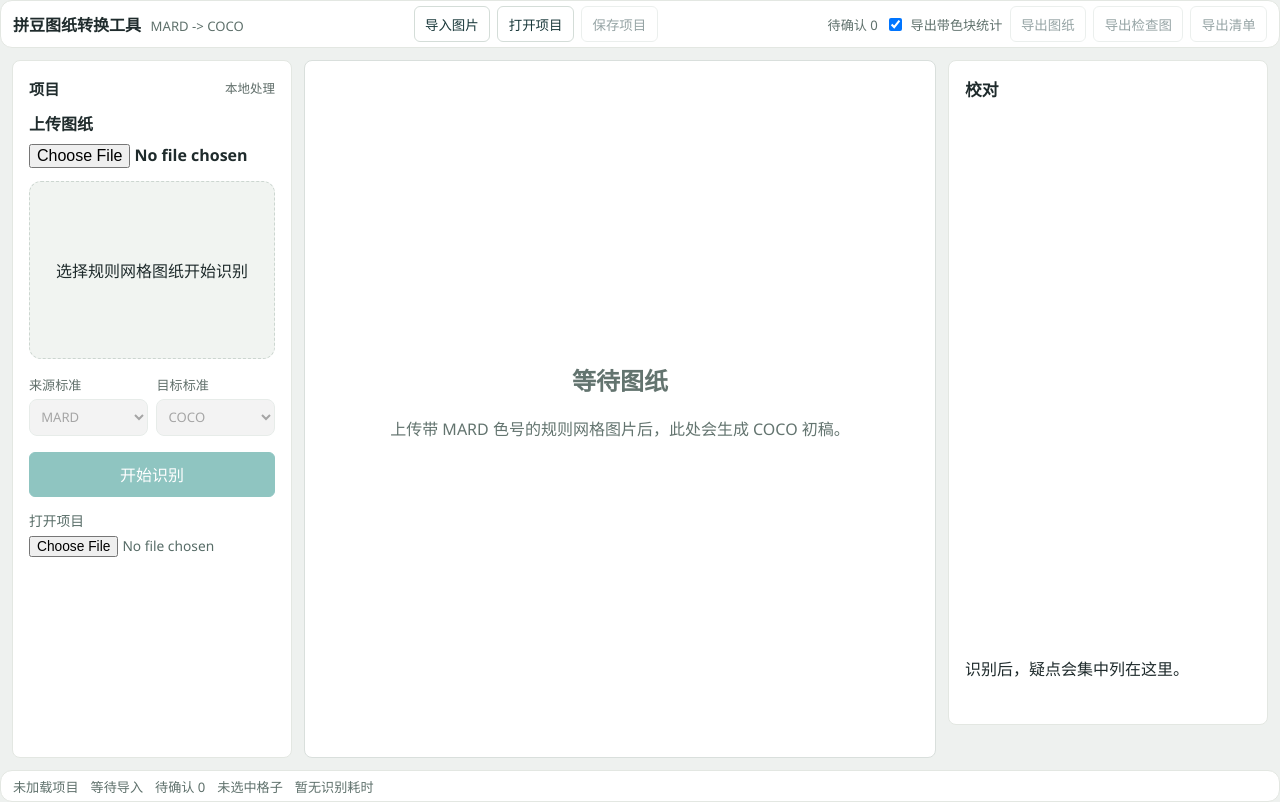
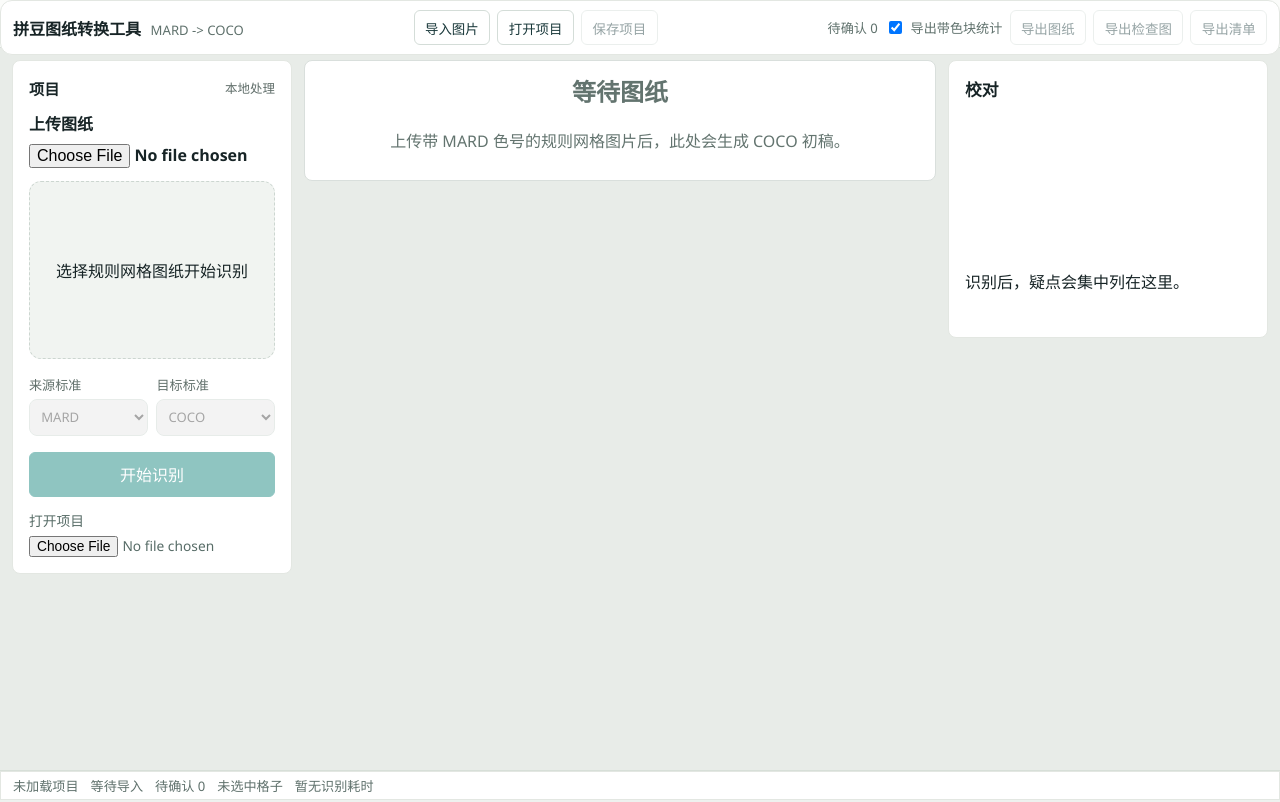
Before and after one commit to woleigedou116-ui/perler-beads-blueprint-exchange, a React (Vite) app in the folder apps/web/: page / in a window 1280 px wide. Built offline with nearby package versions, Linux system fonts and the light colour scheme; no server answers.

Commit message:
refactor: render workbench through shared shell

```diff
--- a/apps/web/src/features/workbench/WorkbenchPage.tsx
+++ b/apps/web/src/features/workbench/WorkbenchPage.tsx
@@ -15,6 +15,8 @@ import {
 } from "../../api/client";
 import { saveExport } from "../../api/exports";
 import type { BeadProject, Cell, PaletteMapping } from "../../domain/types";
+import { DesktopShellLayout } from "../../widgets/app-shell";
+import { ThreePaneWorkspace } from "../../widgets/workspace-layout";
 import { UploadPanel } from "../upload/UploadPanel";
 import { ComparisonPreview } from "./ComparisonPreview";
 import type { ColorStatSort } from "./colorStats";
@@ -364,11 +366,7 @@ export function WorkbenchPage() {
     }
   }
 
-  return (
-    <div
-      aria-label="拼豆转换工作台"
-      className={`desktop-workbench${isReviewFullscreen ? " review-fullscreen" : ""}`}
-    >
+  const commandBar = (
     <WorkbenchCommandBar
       projectLoaded={Boolean(project)}
       reviewCount={reviewCount}
@@ -379,7 +377,9 @@ export function WorkbenchPage() {
       onSaveProject={() => handleExport("project.beadproject")}
       onSelectImage={setFile}
     />
-      <div className="workbench-body">
+  );
+
+  const projectRail = (
     <UploadPanel
       attribution={attribution}
       file={file}
@@ -393,6 +393,9 @@ export function WorkbenchPage() {
       onSaveAttribution={handleSaveAttribution}
       onSelectFile={setFile}
     />
+  );
+
+  const previewWorkspace = (
     <section className="center-workspace" aria-label="图纸对照预览">
       {error ? <p className="error-note">{error}</p> : null}
       {project ? (
@@ -418,7 +421,9 @@ export function WorkbenchPage() {
         </div>
       )}
     </section>
-        {project ? (
+  );
+
+  const reviewRail = project ? (
     <ReviewPanel
       autoLocateAfterDecision={autoLocateAfterDecision}
       colorStatSort={colorStatSort}
@@ -446,15 +451,32 @@ export function WorkbenchPage() {
       <h2>校对</h2>
       <p>识别后，疑点会集中列在这里。</p>
     </aside>
-        )}
-      </div>
+  );
+
+  const statusBar = (
     <WorkbenchStatusBar
       project={project}
       reviewCount={reviewCount}
       selectedCell={selectedCell}
       lastRecognitionDurationMs={lastRecognitionDurationMs}
     />
-    </div>
+  );
+
+  return (
+    <DesktopShellLayout
+      ariaLabel="拼豆转换工作台"
+      body={
+        <ThreePaneWorkspace
+          center={previewWorkspace}
+          className="workbench-body"
+          left={projectRail}
+          right={reviewRail}
+        />
+      }
+      className={`desktop-workbench${isReviewFullscreen ? " review-fullscreen" : ""}`}
+      statusBar={statusBar}
+      topBar={commandBar}
+    />
   );
 }
 
--- a/apps/web/src/styles/app.css
+++ b/apps/web/src/styles/app.css
@@ -116,6 +116,14 @@ p {
 .workbench-status-bar {
   justify-content: flex-start;
   min-height: 2rem;
+}
+
+.desktop-shell-statusbar .workbench-status-bar {
+  border-radius: 0;
+  height: 100%;
+  min-height: 0;
+  padding-bottom: 0;
+  padding-top: 0;
 }
 
 .workbench-body {
--- a/apps/web/src/widgets/app-shell/DesktopShellLayout.tsx
+++ b/apps/web/src/widgets/app-shell/DesktopShellLayout.tsx
@@ -19,9 +19,9 @@ export function DesktopShellLayout({
 }: DesktopShellLayoutProps) {
   return (
     <main aria-label={ariaLabel} className={cn("desktop-shell-layout", className)}>
-      {topBar ? <header className="desktop-shell-topbar">{topBar}</header> : null}
-      <section className="desktop-shell-body">{body}</section>
-      {statusBar ? <footer className="desktop-shell-statusbar">{statusBar}</footer> : null}
+      {topBar ? <div className="desktop-shell-topbar">{topBar}</div> : null}
+      <div className="desktop-shell-body">{body}</div>
+      {statusBar ? <div className="desktop-shell-statusbar">{statusBar}</div> : null}
     </main>
   );
 }
--- a/apps/web/src/widgets/workspace-layout/ThreePaneWorkspace.tsx
+++ b/apps/web/src/widgets/workspace-layout/ThreePaneWorkspace.tsx
@@ -17,9 +17,9 @@ export function ThreePaneWorkspace({
 }: ThreePaneWorkspaceProps) {
   return (
     <div className={cn("three-pane-workspace", className)}>
-      {left ? <aside className="three-pane-workspace-left">{left}</aside> : null}
-      <section className="three-pane-workspace-center">{center}</section>
-      {right ? <aside className="three-pane-workspace-right">{right}</aside> : null}
+      {left ? <div className="three-pane-workspace-left">{left}</div> : null}
+      <div className="three-pane-workspace-center">{center}</div>
+      {right ? <div className="three-pane-workspace-right">{right}</div> : null}
     </div>
   );
 }
```
Also changed, not shown: 1 other file (tests, documents, lock files or other folders). Lines whose indentation alone changed are shown as unchanged.
